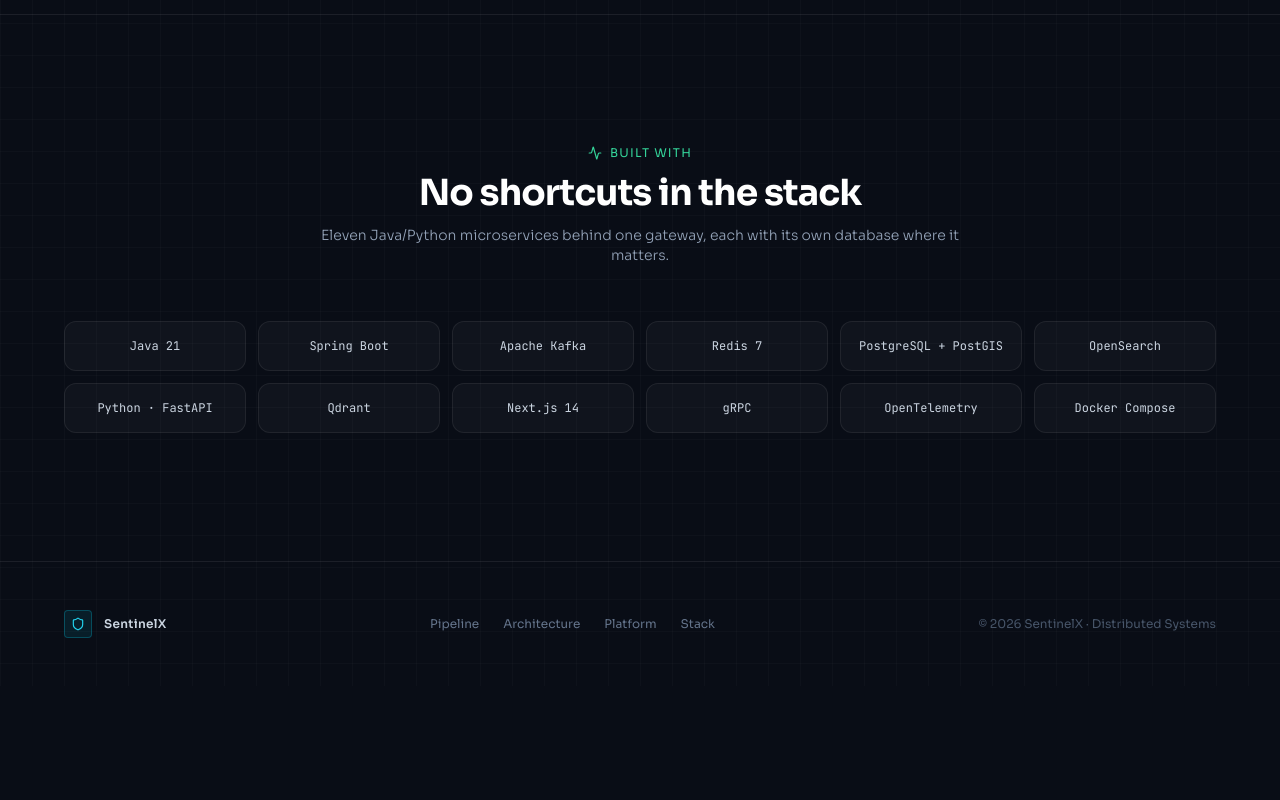
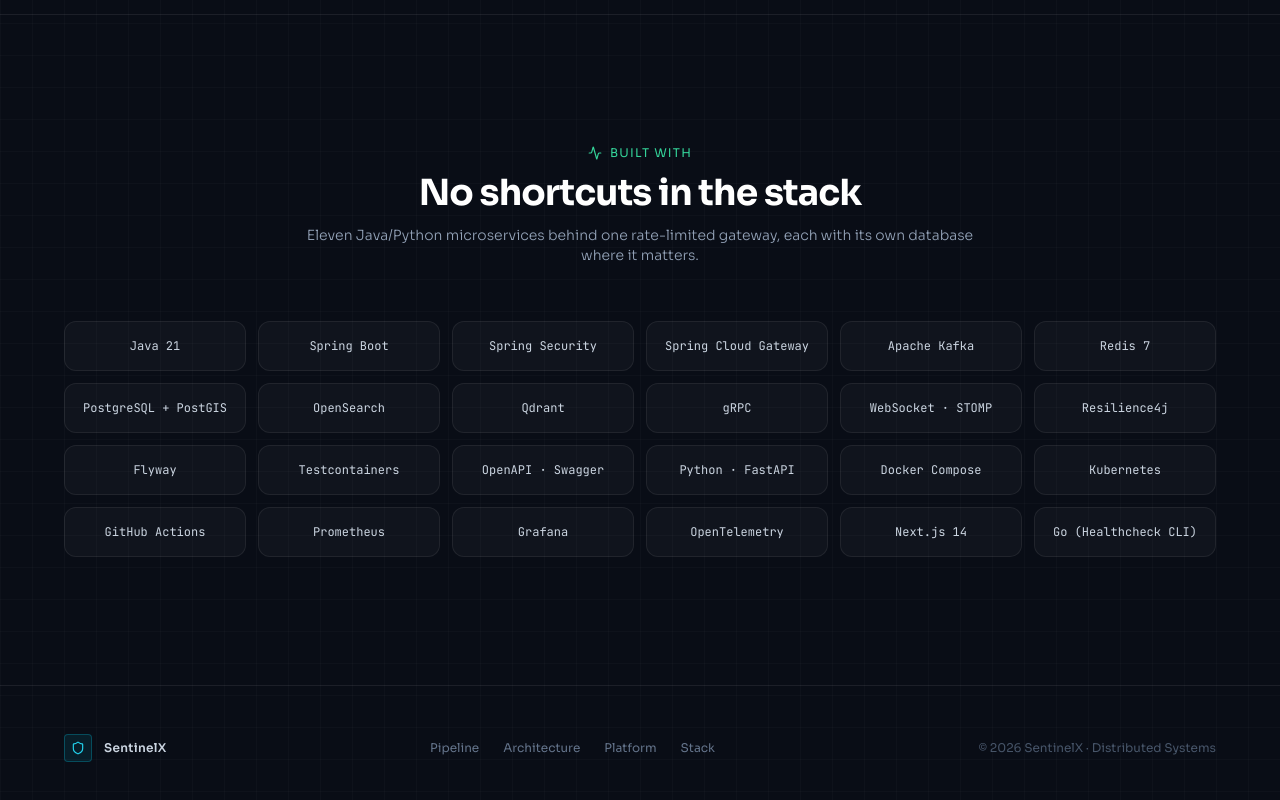
Before and after one commit to SatyamPandey-07/SentinelX, a Next.js app in the folder frontend/: page / in a window 1280 px wide. Shown: the part 3369-4169 px from the top of the page. Before the commit the page ends 4055 px from the top, so only its background shows below. Built offline with nearby package versions, Linux system fonts and the light colour scheme; no server answers.

Commit message:
feat: add frontend landing page with hero, navigation, and pipeline sections

```diff
--- a/frontend/src/app/page.tsx
+++ b/frontend/src/app/page.tsx
@@ -443,15 +443,17 @@
               No shortcuts in the stack
             </h2>
             <p className="text-slate-400 text-sm mt-3 font-light">
-              Eleven Java/Python microservices behind one gateway, each with its own database where it matters.
+              Eleven Java/Python microservices behind one rate-limited gateway, each with its own database where it matters.
             </p>
           </Reveal>
 
           <Reveal>
             <div className="grid grid-cols-2 sm:grid-cols-3 md:grid-cols-6 gap-3 text-center">
               {[
-                'Java 21', 'Spring Boot', 'Apache Kafka', 'Redis 7', 'PostgreSQL + PostGIS', 'OpenSearch',
-                'Python · FastAPI', 'Qdrant', 'Next.js 14', 'gRPC', 'OpenTelemetry', 'Docker Compose',
+                'Java 21', 'Spring Boot', 'Spring Security', 'Spring Cloud Gateway', 'Apache Kafka', 'Redis 7',
+                'PostgreSQL + PostGIS', 'OpenSearch', 'Qdrant', 'gRPC', 'WebSocket · STOMP', 'Resilience4j',
+                'Flyway', 'Testcontainers', 'OpenAPI · Swagger', 'Python · FastAPI', 'Docker Compose', 'Kubernetes',
+                'GitHub Actions', 'Prometheus', 'Grafana', 'OpenTelemetry', 'Next.js 14', 'Go (Healthcheck CLI)',
               ].map((tech) => (
                 <div
                   key={tech}
```
